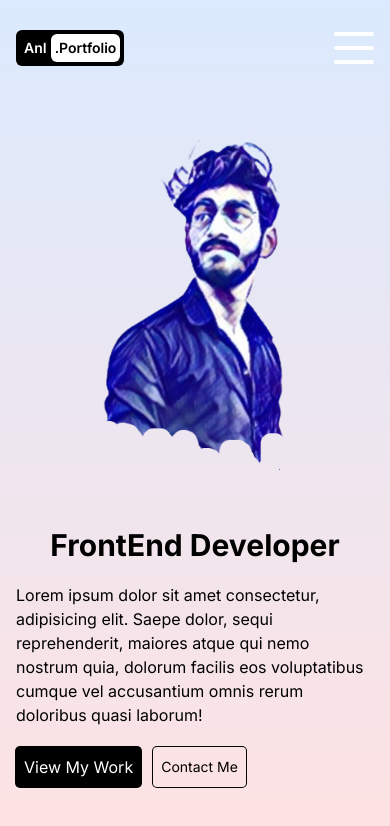
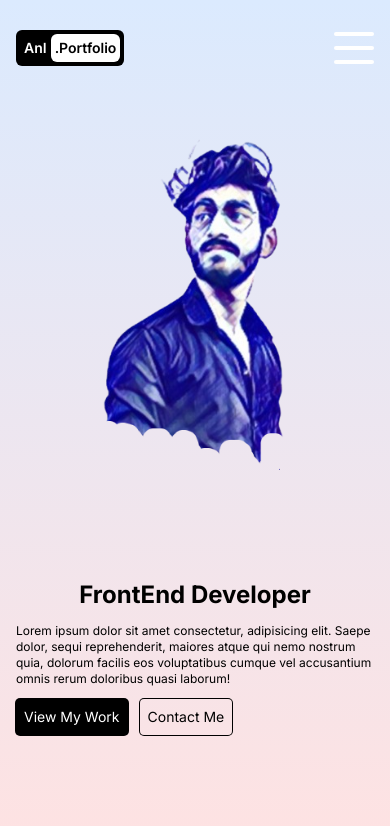
Before and after one commit to aniketcoddy/AniketPortfolio, a Next.js app: page / in a window 390 px wide. Shown: the top 826 px of the page. Built offline with nearby package versions, Linux system fonts and the light colour scheme.

Commit message:
responsive hero section

```diff
--- a/app/page.js
+++ b/app/page.js
@@ -8,14 +8,14 @@ export default function Home() {
         <Image src='/me.png' fill className="object-cover"/>
       </div>
       {/* text container */}
-      <div className="h-1/2 lg:h-full lg:w-1/2 flex flex-col gap-5 items-center justify-center">
-        <h1 className="text-3xl md:text-5xl font-bold ">FrontEnd Developer</h1>
-        <p className="md:text-base ">Lorem ipsum dolor sit amet consectetur, adipisicing elit. Saepe dolor, sequi reprehenderit, maiores atque
+      <div className="h-1/2 lg:h-full lg:w-1/2 flex flex-col gap-3 md:gap-5 items-center justify-center">
+        <h1 className="text-2xl md:text-5xl font-bold ">FrontEnd Developer</h1>
+        <p className="md:text-base text-xs">Lorem ipsum dolor sit amet consectetur, adipisicing elit. Saepe dolor, sequi reprehenderit, maiores atque
         qui nemo nostrum quia, dolorum facilis eos voluptatibus cumque vel accusantium omnis rerum doloribus quasi laborum!</p>
 
         <div className="flex gap-3 w-full ">
-          <button className="p-2 rounded ring-1 bg-black text-white ring-black">View My Work</button>
-          <button className="p-2 rounded ring-1 ring-black text-sm">Contact Me</button>
+          <button className="p-2  rounded ring-1 bg-black text-white ring-black text-sm">View My Work</button>
+          <button className="p-2  rounded ring-1 ring-black text-sm">Contact Me</button>
         </div>
       </div>
 
```
